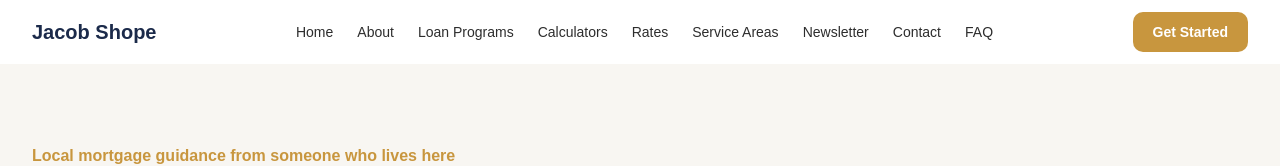
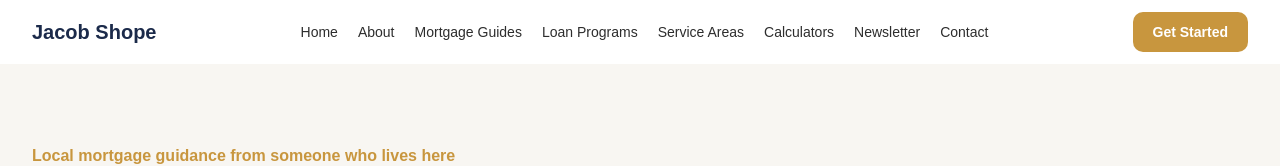
Before and after one commit to JLshope12/jacob-shope-mortgage, a Next.js app: page / in a window 1280 px wide. Shown: the top 166 px of the page. Built offline with nearby package versions, Linux system fonts and the light colour scheme.

Commit message:
Promote mortgage guides in primary navigation

```diff
--- a/components/layout/Header.tsx
+++ b/components/layout/Header.tsx
@@ -7,13 +7,12 @@ import { Menu, X } from "lucide-react";
 const NAV_LINKS = [
   { href: "/", label: "Home" },
   { href: "/about", label: "About" },
+  { href: "/mortgage-guides", label: "Mortgage Guides" },
   { href: "/loan-programs", label: "Loan Programs" },
+  { href: "/service-areas", label: "Service Areas" },
   { href: "/calculators", label: "Calculators" },
-  { href: "/rates", label: "Rates" },
-  { href: "/service-areas", label: "Service Areas" },
   { href: "/newsletter", label: "Newsletter" },
   { href: "/contact", label: "Contact" },
-  { href: "/faq", label: "FAQ" },
 ];
 
 export function Header() {
@@ -44,13 +43,13 @@ export function Header() {
         <div className="mx-auto flex h-16 max-w-7xl items-center justify-between px-4 md:px-6 lg:px-8">
           <Link
             href="/"
-            className="text-xl font-bold text-navy focus:outline-none focus:ring-2 focus:ring-gold focus:ring-offset-2 rounded"
+            className="rounded text-xl font-bold text-navy focus:outline-none focus:ring-2 focus:ring-gold focus:ring-offset-2"
+            aria-label="Jacob Shope Mortgage home"
           >
             Jacob Shope
           </Link>
 
-          {/* Desktop nav */}
-          <nav className="hidden items-center gap-4 md:flex lg:gap-6" aria-label="Main">
+          <nav className="hidden items-center gap-4 md:flex lg:gap-5" aria-label="Main">
             {NAV_LINKS.map(({ href, label }) => (
               <Link
                 key={href}
@@ -70,7 +69,6 @@ export function Header() {
               Get Started
             </Link>
 
-            {/* Mobile menu button */}
             <button
               type="button"
               onClick={() => setMobileOpen((o) => !o)}
@@ -84,7 +82,6 @@ export function Header() {
         </div>
       </header>
 
-      {/* Mobile slide-out menu */}
       <div
         className={`fixed inset-0 z-40 bg-navy/20 backdrop-blur-sm transition-opacity md:hidden ${
           mobileOpen ? "opacity-100" : "pointer-events-none opacity-0"
@@ -93,7 +90,7 @@ export function Header() {
         onClick={() => setMobileOpen(false)}
       />
       <aside
-        className={`fixed top-0 right-0 z-40 h-full w-full max-w-sm bg-white shadow-xl transition-transform duration-300 ease-out md:hidden ${
+        className={`fixed right-0 top-0 z-40 h-full w-full max-w-sm bg-white shadow-xl transition-transform duration-300 ease-out md:hidden ${
           mobileOpen ? "translate-x-0" : "translate-x-full"
         }`}
         aria-label="Mobile menu"
@@ -110,6 +107,13 @@ export function Header() {
             </Link>
           ))}
           <Link
+            href="/faq"
+            onClick={() => setMobileOpen(false)}
+            className="rounded-lg px-4 py-3 text-base font-medium text-charcoal hover:bg-offwhite hover:text-gold"
+          >
+            Mortgage FAQ
+          </Link>
+          <Link
             href="/contact"
             onClick={() => setMobileOpen(false)}
             className="mt-4 inline-flex justify-center rounded-lg bg-gold px-5 py-3 text-base font-semibold text-white hover:bg-gold/90"
```
